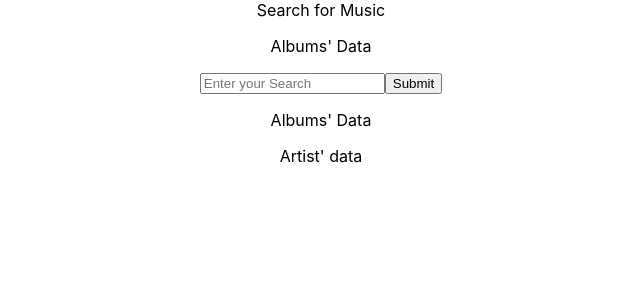
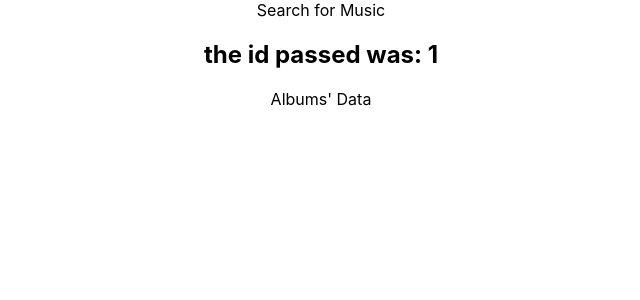
Before and after one commit to JAMES-CERO/fetch-data-UseEffect-React, a React (Create React App) app: page /album/1 in a window 1280 px wide. Shown: the top 300 px of the page, without its empty margins (319-959 px from the left). Built offline with nearby package versions, Linux system fonts and the light colour scheme.

Commit message:
passing id to deatilView

```diff
--- a/src/App.js
+++ b/src/App.js
@@ -1,5 +1,5 @@
 import { Fragment, useEffect, useState } from 'react';
-import {BrowserRouter as Router, Routes, Route} from 'react-router-dom'
+import { BrowserRouter as Router, Routes, Route } from 'react-router-dom'
 import './App.css';
 import Gallery from './components/Gallery';
 import SearchBar from './components/SearchBar';
@@ -40,20 +40,15 @@ function App() {
       <Router>
         <Routes>
           <Route path='/' element={
-              <Fragment>
+               <Fragment>
                   <SearchBar handleSearch={handleSearch} />
-                  <Gallery data={data}/>
-              </Fragment>
-          } ></Route>
-          <Route path='/album/:id' element={ <AlbumView/>}></Route>
-          <Route path='/artist/:id' element={ <ArtistView /> } ></Route>
+                  <Gallery data={data} />
+               </Fragment>
+          } />
+          <Route path='/album/:id' element={<AlbumView />}></Route>
+          <Route path='/artist/:id' element={<ArtistView />} ></Route>
         </Routes>
       </Router>
-      <SearchBar handleSearch={handleSearch} />
-      <Gallery data={data}/>
-      <AlbumView />
-      <ArtistView />
-
     </div>
   );
 }
--- a/src/components/AlbumView.js
+++ b/src/components/AlbumView.js
@@ -1,10 +1,13 @@
 import { useEffect, useState } from "react";
+import { useParams } from "react-router-dom";
 
 const AlbumView = () => {
+    const {id} = useParams()
     const [albumData, setAlbumData] = useState([])
 
     return(
         <div>
+            <h2> the id passed was: {id}</h2>
             <p>Albums' Data</p>
         </div>
     )
--- a/src/components/ArtistView.js
+++ b/src/components/ArtistView.js
@@ -1,10 +1,13 @@
 import { useState, useEffect } from "react";
+import { useParams } from "react-router-dom";
 
 const ArtistView = () => {
+    const {id} = useParams()
     const [artistData, setArtistData] = useState([])
 
     return(
         <div>
+            <h2> The id passed was: {id }</h2>
             <p>Artist' data</p>
         </div>
     )
--- a/src/components/GalleryItem.js
+++ b/src/components/GalleryItem.js
@@ -23,7 +23,7 @@ const GalleryItem = (props) => {
     }
 
     const simpleView = () => {
-        return(
+        return (
             <div style={simpleStyle} >
                 <h3>{props.item.trackName}</h3>
                 <h4>{props.item.collectionName}</h4>
@@ -32,18 +32,27 @@ const GalleryItem = (props) => {
     }
 
     const detailView = () => {
-        return(
+        return (
             <div style={detailStyle}>
                 <h2>{props.item.trackName}</h2>
-                <h3>{props.item.collectionName}</h3>
+                <h3>
+                    <a href={`/artist/${props.item.artistId}`}>
+                        {props.item.artistName}
+                    </a>
+                </h3>
+                <h3>
+                    <a href={`/album/${props.item.collectionId}`}>
+                        {props.item.collectionName}
+                    </a>
+                </h3>
                 <h4>{props.item.primaryGenreName}</h4>
                 <h4>{props.item.releaseDate}</h4>
             </div>
         )
     }
 
-    return(
-        <div onClick={() => setView(!view)} style={{'display': 'inline-block'}} >
+    return (
+        <div onClick={() => setView(!view)} style={{ 'display': 'inline-block' }} >
             {view ? detailView() : simpleView()}
         </div>
     )
```
